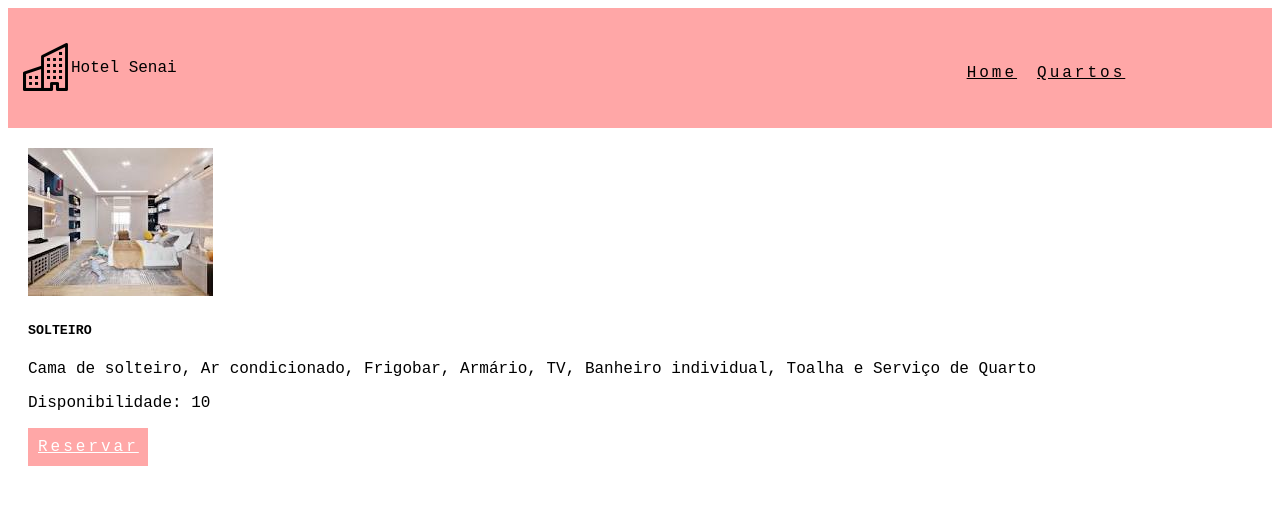
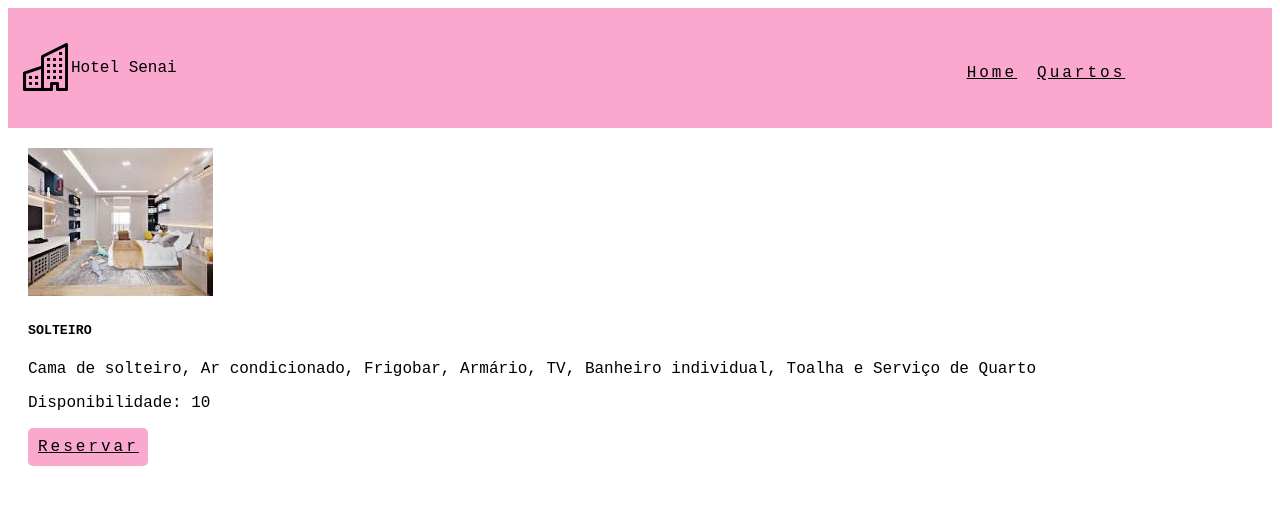
Before and after one commit to julia-015/ProjetoDjangoHotel, a Django app: page /quartos in a window 1280 px wide. Shown: the top 505 px of the page. Run offline with Django 5.2, Linux system fonts and the light colour scheme; data comes from the database, SQL or seed files in the repository.

Commit message:
atualizações de estilo

```diff
--- a/Aula_Teste_DJ/hotel/templates/quartos.html
+++ b/Aula_Teste_DJ/hotel/templates/quartos.html
@@ -17,7 +17,7 @@ QUARTOS
     <h5 class="card-title">{{ item.tipo}}</h5>
     <p class="card-text">{{ item.descricao }}</p>
     <p class="card-text">Disponibilidade: {{ item.disponibilidade }}</p>
-    <a href="#" class="btn" style="background-color: #ff8181b1; color: #fff;">Reservar</a>
+    <a href="#" class="btn" style="background-color: #fa8fc1c6; color: #000000; border-radius: 5px;">Reservar</a>
 </div>
 
 {% endfor %}
--- a/Aula_Teste_DJ/static/css/navStyle.css
+++ b/Aula_Teste_DJ/static/css/navStyle.css
@@ -8,7 +8,7 @@
 
 
 .navbar{
-    background-color: #ff8181b1;
+    background-color: #fa8fc1c6;
     height: 120px;
     display: flex;
     align-items: center;
```
